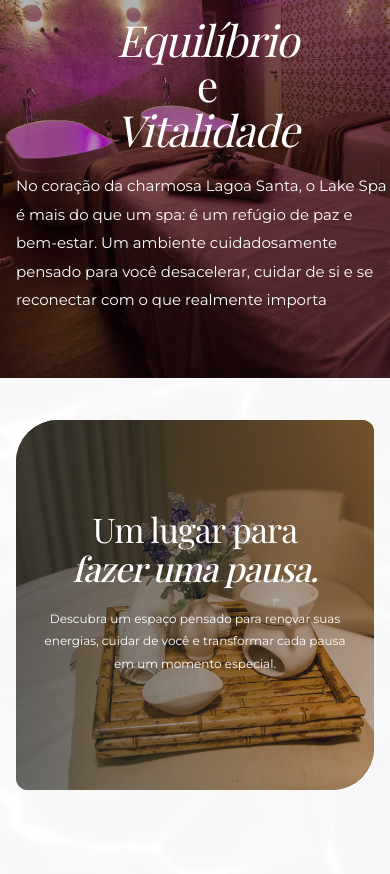
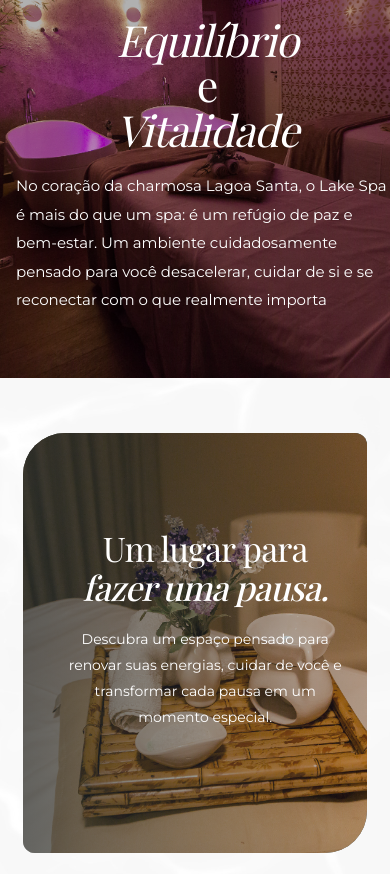
Before and after one commit to Aeska-Emanuele/Lake-Spa, a plain HTML site: page index.html in a window 390 px wide. Shown: the part 197-1071 px from the top of the page. Drawn offline with nearby package versions, Linux system fonts and the light colour scheme; a web font is replaced by a local one.

Commit message:
alterações pt2

```diff
--- a/css/style.css
+++ b/css/style.css
@@ -235,7 +235,7 @@ h2 em {
   grid-template-columns: 1.05fr 0.95fr;
   align-items: center;
   gap: clamp(35px, 7vw, 92px);
-  padding: 72px max(32px, calc((100% - var(--content-width)) / 2)) 115px;
+  padding: 72px max(32px, calc((100% - var(--content-width)) / 2)) 112px;
   overflow: hidden;
   isolation: isolate;
   background-color: var(--color-primary);
@@ -677,6 +677,7 @@ h2 em {
   color: #fff;
   font-size: clamp(38px, 5vw, 58px);
   line-height: 1.15;
+  transform: translate(275px);
 }
 
 .feature-studio .feature-copy h2 em {
@@ -687,10 +688,10 @@ h2 em {
   max-width: 540px;
   margin: 0 auto;
   color: rgba(255, 255, 255, 0.95);
-  font-size: 13px;
+  font-size: 20px;
   line-height: 1.9;
-}
-
+  transform: translate(240px);
+}
 
 
 .grasi-hero .button-light {
@@ -1881,6 +1882,7 @@ main > section {
 }
 
 /* Rolagem com encaixe suave no desktop */
+
 @media (min-width: 821px) and (prefers-reduced-motion: no-preference) {
   html {
     scroll-snap-type: y proximity;
@@ -2137,6 +2139,7 @@ main > section.scroll-story-section.is-in-view .scroll-story-image {
   max-width: 540px;
   margin: 0;
   text-align: left;
+  font-size: 16px;
 }
 
 
@@ -2551,10 +2554,12 @@ main > section.scroll-story-section.is-in-view .scroll-story-image {
 
   .feature-studio .feature-copy h2 {
     font-size: 32px;
+    transform: translate(10px)
   }
 
   .feature-studio .feature-copy p {
-    font-size: 12px;
+    font-size: 14px;
+    transform: translate(10px)
   }
 
   .feature-studio .feature-photo {
@@ -3036,19 +3041,4 @@ main > section.scroll-story-section.is-in-view .scroll-story-image {
   }
 }
 
-@media (max-width: 520px) {
-  .feature.feature-studio {
-    padding: 42px 16px;
-  }
-
-  .feature-studio-card {
-    min-height: 370px;
-    padding: 42px 22px;
-  }
-
-  .feature-studio .feature-copy p {
-    font-size: 12px;
-  }
-
-}
-}
+}
```
